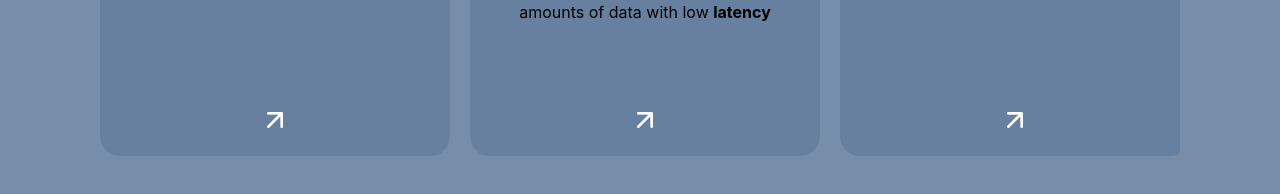
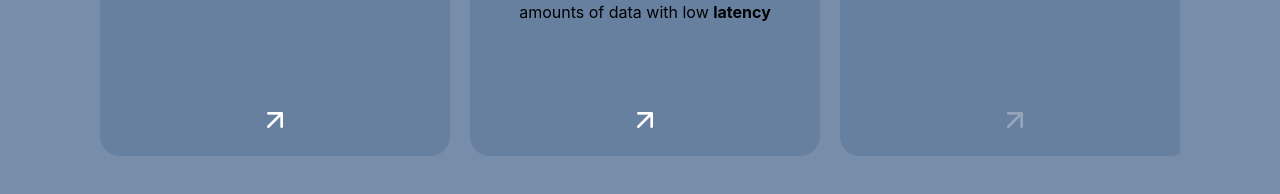
Before and after one commit to yogeshsingh2672000/portfolio, a React (Create React App) app: page / in a window 1280 px wide. Shown: the part 3742-3936 px from the top of the page. Built offline with nearby package versions, Linux system fonts and the light colour scheme.

Commit message:
increase visibility of disable exit link

```diff
--- a/src/components/sections/Experience.tsx
+++ b/src/components/sections/Experience.tsx
@@ -29,7 +29,7 @@ function Experience() {
                         <div className="text-white">Nov 2021 - Dec 2021</div>
                     </div>
                     <div className="text-center">Developed <strong>Python</strong> script to populate the data using the Excel sheets with highly efficient way, considering all the edge cases and also implemented <strong>bulk import</strong> feature using <strong>Python</strong> and <strong>Pandas</strong></div>
-                    <img className="w-8 h-8 cursor-not-allowed" src="/icons/exitlink.png" alt="exitlink" />
+                    <img className="w-8 h-8 cursor-not-allowed opacity-[0.3]" src="/icons/exitlink.png" alt="exitlink" />
                 </div>
             </div>
         </div>
```
